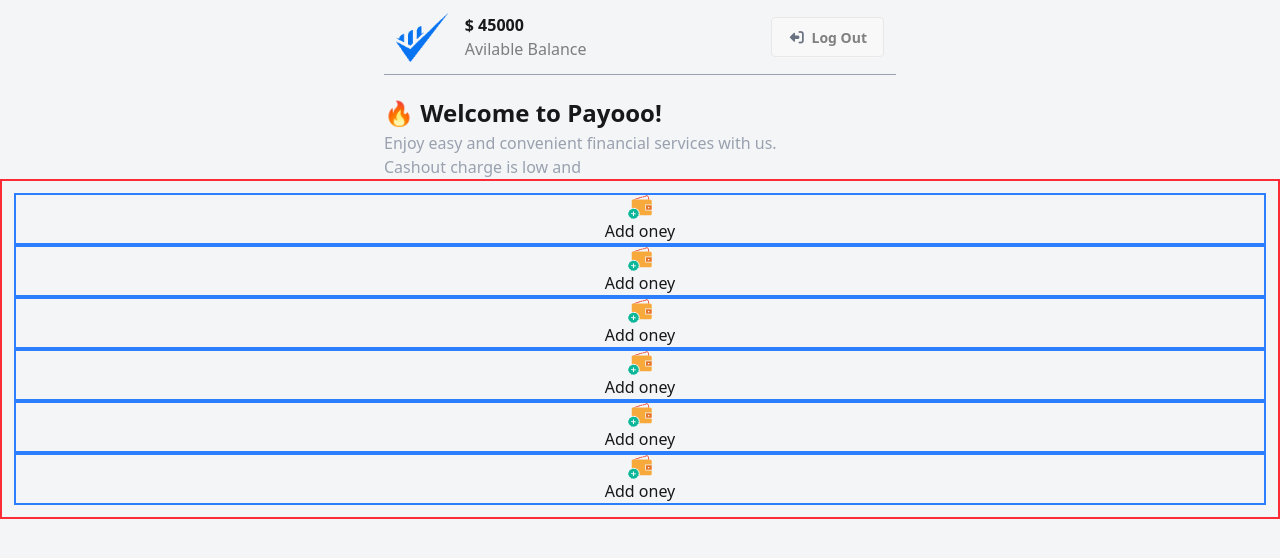
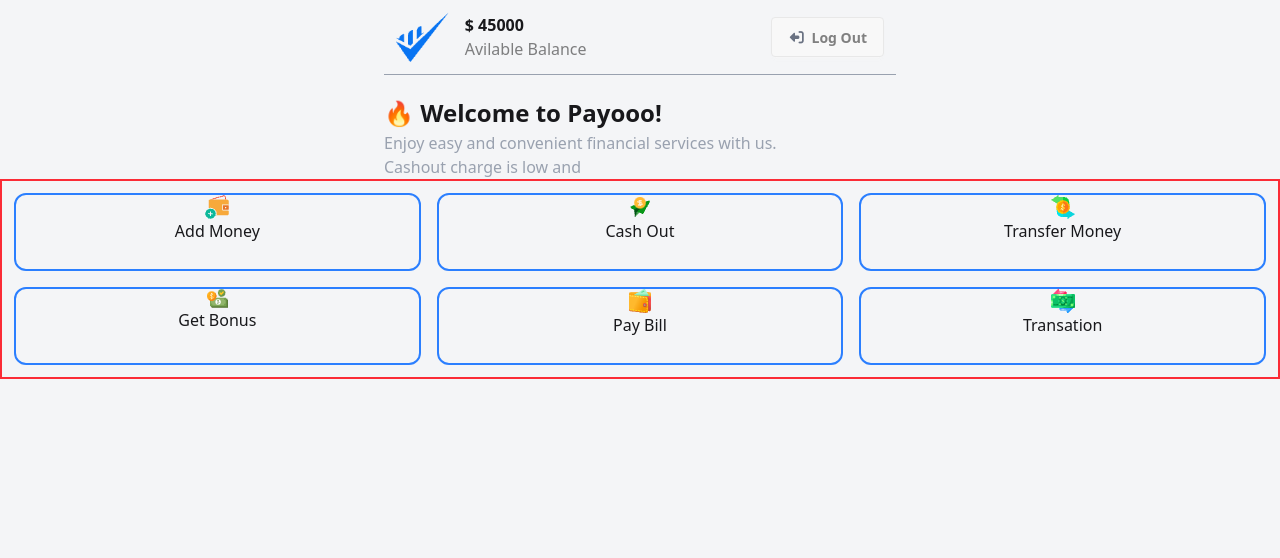
Before and after one commit to faiji31/Mobile_Bank, a plain HTML site: page assets/main.html in a window 1280 px wide. Drawn offline with nearby package versions, Linux system fonts and the light colour scheme.

Commit message:
11th commit

```diff
--- a/assets/main.html
+++ b/assets/main.html
@@ -27,32 +27,32 @@
         <h1 class="text-[24px] font-bold">🔥 Welcome to Payooo!</h1>
         <p class="text-[16px] font-light text-gray-400">Enjoy easy and convenient financial services with us. <br> Cashout charge is low and </p>
     </div>
-    <div class="border-2 border-red-500 min-h-[200px] p-3">
-        <div class="border-2 border-blue-500 text-center">
+    <div class="border-2 border-red-500 min-h-[200px] p-3 grid grid-cols-3 mx-w-lg mx-auto gap-4">
+        <div class="border-2 border-blue-500 text-center rounded-xl">
             <img src="wallet1.png" alt="" class="mx-auto">
-            <h1>Add oney</h1>
+            <h1>Add Money</h1>
         </div>
 
-        <div class="border-2 border-blue-500 text-center">
-            <img src="wallet1.png" alt="" class="mx-auto">
-            <h1>Add oney</h1>
+        <div class="border-2 border-blue-500 text-center rounded-xl ">
+            <img src="send1.png" alt="" class="mx-auto">
+            <h1>Cash Out</h1>
         </div>
-        <div class="border-2 border-blue-500 text-center">
-            <img src="wallet1.png" alt="" class="mx-auto">
-            <h1>Add oney</h1>
+        <div class="border-2 border-blue-500 text-center rounded-xl">
+            <img src="money1.png" alt="" class="mx-auto">
+            <h1>Transfer Money</h1>
         </div>
-        <div class="border-2 border-blue-500 text-center">
-            <img src="wallet1.png" alt="" class="mx-auto">
-            <h1>Add oney</h1>
+        <div class="border-2 border-blue-500 text-center rounded-xl">
+            <img src="bonus1.png" alt="" class="mx-auto">
+            <h1>Get Bonus</h1>
         </div>
-        <div class="border-2 border-blue-500 text-center">
-            <img src="wallet1.png" alt="" class="mx-auto">
-            <h1>Add oney</h1>
+        <div class="border-2 border-blue-500 text-center rounded-xl">
+            <img src="purse1.png" alt="" class="mx-auto">
+            <h1>Pay Bill</h1>
         </div>
 
-<div class="border-2 border-blue-500 text-center">
-            <img src="wallet1.png" alt="" class="mx-auto">
-            <h1>Add oney</h1>
+<div class="border-2 border-blue-500 text-center rounded-xl">
+            <img src="transaction1.png" alt="" class="mx-auto">
+            <h1>Transation</h1>
         </div>
     </div>
 
```
